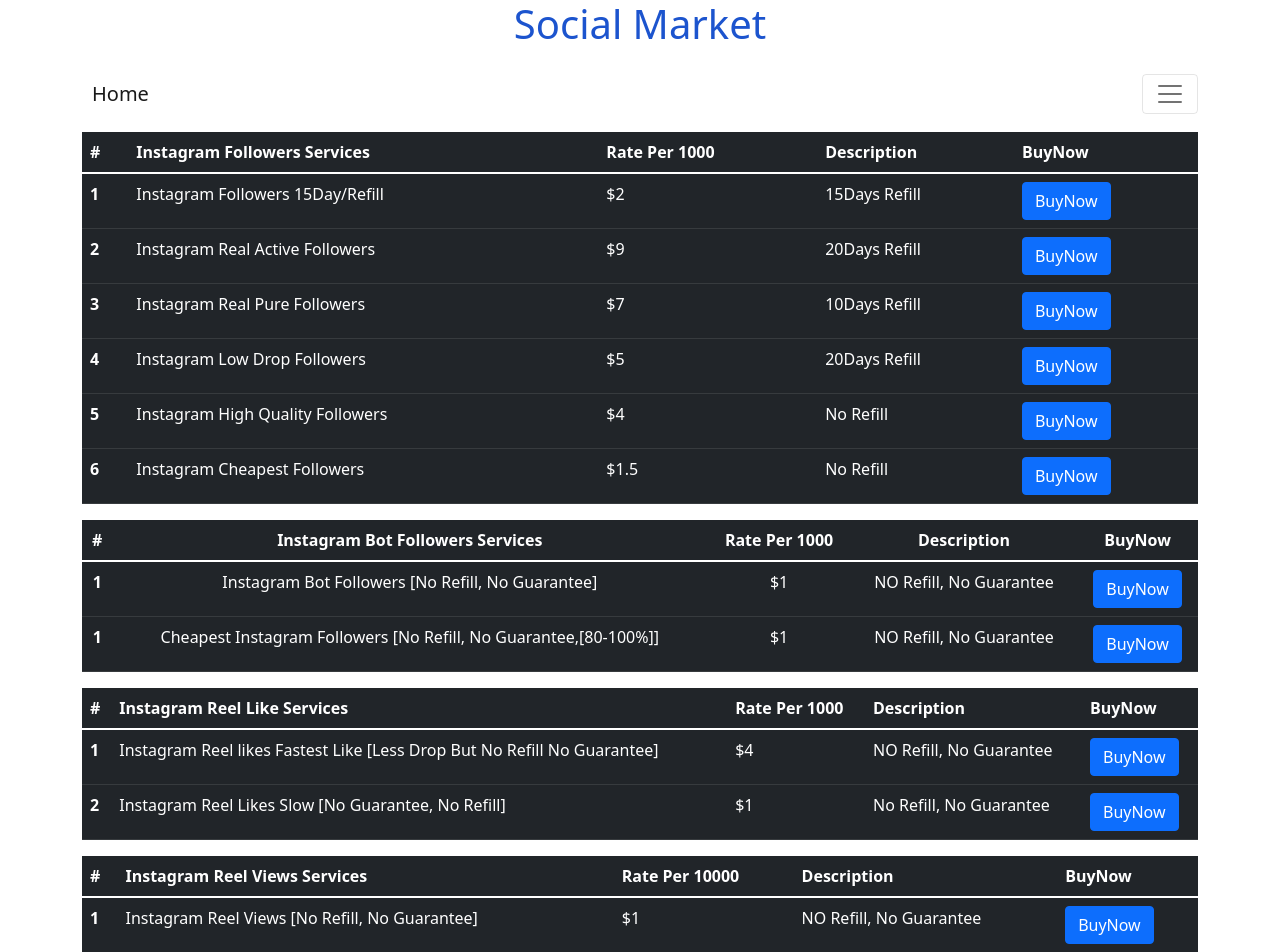
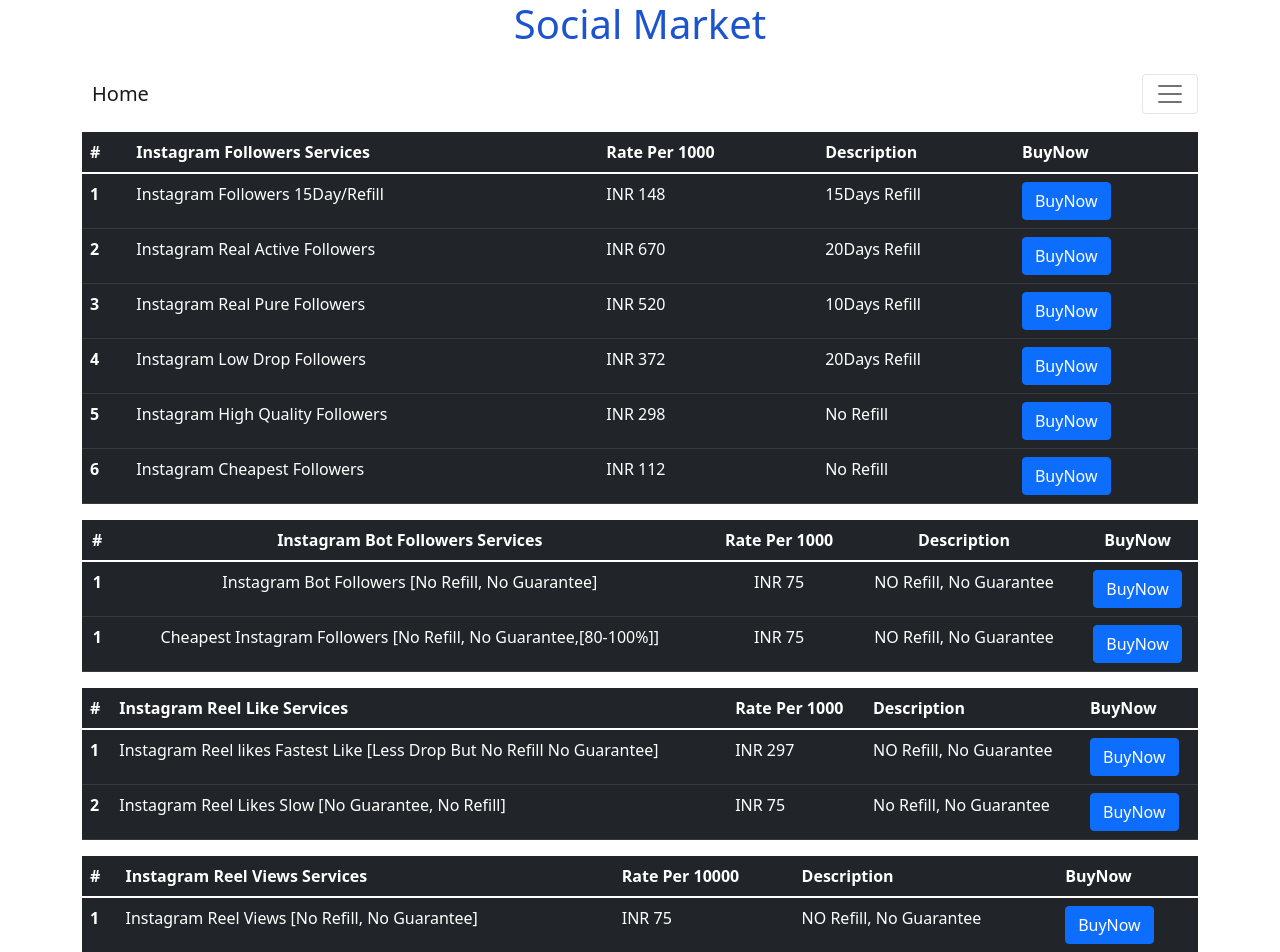
Before and after one commit to jsidd06/Instagram, a React (Create React App) app in the folder fronted/: page /services in a window 1280 px wide. Shown: the top 952 px of the page. Built offline with nearby package versions, Linux system fonts and the light colour scheme.

Commit message:
changes in price rate $ to INR

```diff
--- a/fronted/src/views/InsatagramBotFollowers/InstagramBotFollowers.jsx
+++ b/fronted/src/views/InsatagramBotFollowers/InstagramBotFollowers.jsx
@@ -18,7 +18,7 @@
         <tr>
           <th scope="row">1</th>
           <td>Instagram Bot Followers [No Refill, No Guarantee]</td>
-          <td>$1</td>
+          <td>INR 75</td>
           <td>NO Refill, No Guarantee</td>
           <td>
             <Link className="btn btn-primary" to={`/orderdetail?plan=7`}>BuyNow</Link>
@@ -29,7 +29,7 @@
           <td>
             Cheapest Instagram Followers [No Refill, No Guarantee,[80-100%]]
           </td>
-          <td>$1</td>
+          <td>INR 75</td>
           <td>NO Refill, No Guarantee</td>
           <td>
             <Link className="btn btn-primary" to={`/orderdetail?plan=8`}>BuyNow</Link>
--- a/fronted/src/views/InsatagramLikeScreen/InstagramLikeScreen.jsx
+++ b/fronted/src/views/InsatagramLikeScreen/InstagramLikeScreen.jsx
@@ -18,14 +18,14 @@
         <tr>
           <th scope="row">1</th>
           <td>Instagram Reel likes Fastest Like [Less Drop But No Refill No Guarantee]</td>
-          <td>$4</td>
+          <td>INR 297</td>
           <td>NO Refill, No Guarantee</td>
           <td><Link className="btn btn-primary" to={`/orderdetail?plan=10`} >BuyNow</Link></td>
         </tr>
         <tr>
           <th scope="row">2</th>
           <td>Instagram Reel Likes Slow [No Guarantee, No Refill]</td>
-          <td>$1</td>
+          <td>INR 75</td>
           <td>No Refill, No Guarantee</td>
           <td><Link className="btn btn-primary" to={`/orderdetail?plan=11`}>BuyNow</Link></td>
         </tr>
--- a/fronted/src/views/InstagramFollowers/InstagramFollowers.jsx
+++ b/fronted/src/views/InstagramFollowers/InstagramFollowers.jsx
@@ -18,7 +18,7 @@
         <tr>
           <th scope="row">1</th>
           <td>Instagram Followers 15Day/Refill</td>
-          <td>$2</td>
+          <td>INR 148</td>
           <td>15Days Refill</td>
           <td>
             <Link
@@ -32,7 +32,7 @@
         <tr>
           <th scope="row">2</th>
           <td>Instagram Real Active Followers</td>
-          <td>$9</td>
+          <td>INR 670</td>
           <td>20Days Refill</td>
           <td>
             <Link
@@ -46,7 +46,7 @@
         <tr>
           <th scope="row">3</th>
           <td>Instagram Real Pure Followers</td>
-          <td>$7</td>
+          <td>INR 520</td>
           <td>10Days Refill</td>
           <td>
             <Link className="btn btn-primary" to={`/orderdetail?plan=3`}>
@@ -57,7 +57,7 @@
         <tr>
           <th scope="row">4</th>
           <td>Instagram Low Drop Followers</td>
-          <td>$5</td>
+          <td>INR 372</td>
           <td>20Days Refill</td>
           <td>
             <Link className="btn btn-primary" to={`/orderdetail?plan=4`}>
@@ -68,7 +68,7 @@
         <tr>
           <th scope="row">5</th>
           <td>Instagram High Quality Followers</td>
-          <td>$4</td>
+          <td>INR 298</td>
           <td>No Refill</td>
           <td>
             <Link className="btn btn-primary" to={`/orderdetail?plan=5`}>
@@ -79,7 +79,7 @@
         <tr>
           <th scope="row">6</th>
           <td>Instagram Cheapest Followers</td>
-          <td>$1.5</td>
+          <td>INR 112</td>
           <td>No Refill</td>
           <td>
             <Link className="btn btn-primary" to={`/orderdetail?plan=6`}>
--- a/fronted/src/views/InstgramViewsScreen/InstagramViewsScreen.jsx
+++ b/fronted/src/views/InstgramViewsScreen/InstagramViewsScreen.jsx
@@ -18,7 +18,7 @@
         <tr>
           <th scope="row">1</th>
           <td>Instagram Reel Views [No Refill, No Guarantee]</td>
-          <td>$1</td>
+          <td>INR 75</td>
           <td>NO Refill, No Guarantee</td>
           <td><Link className="btn btn-primary" to={`/orderdetail?plan=9`}>BuyNow</Link></td>
         </tr>
```
